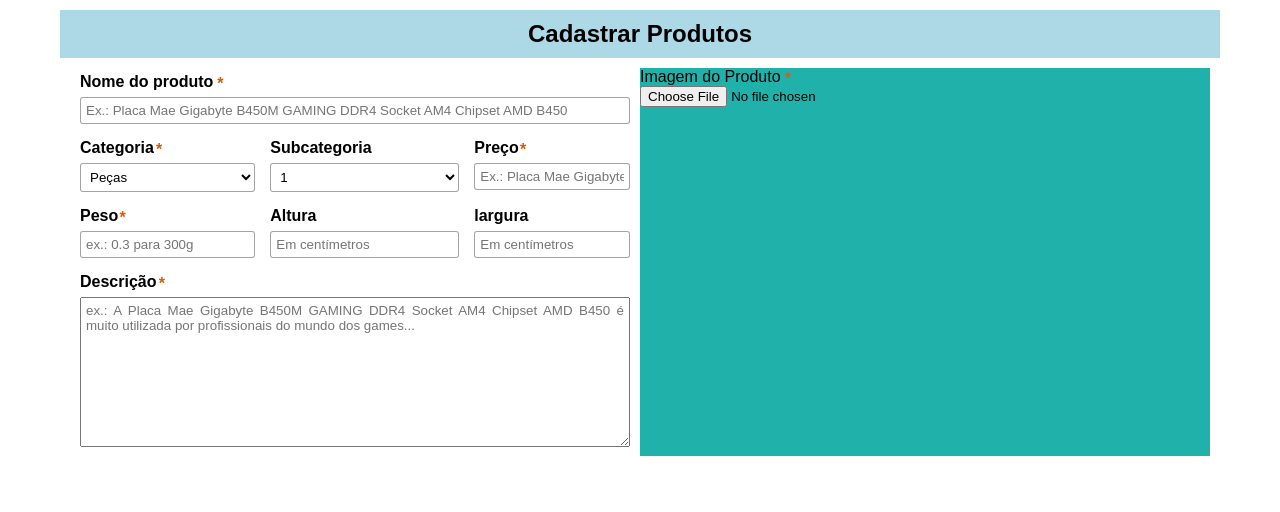
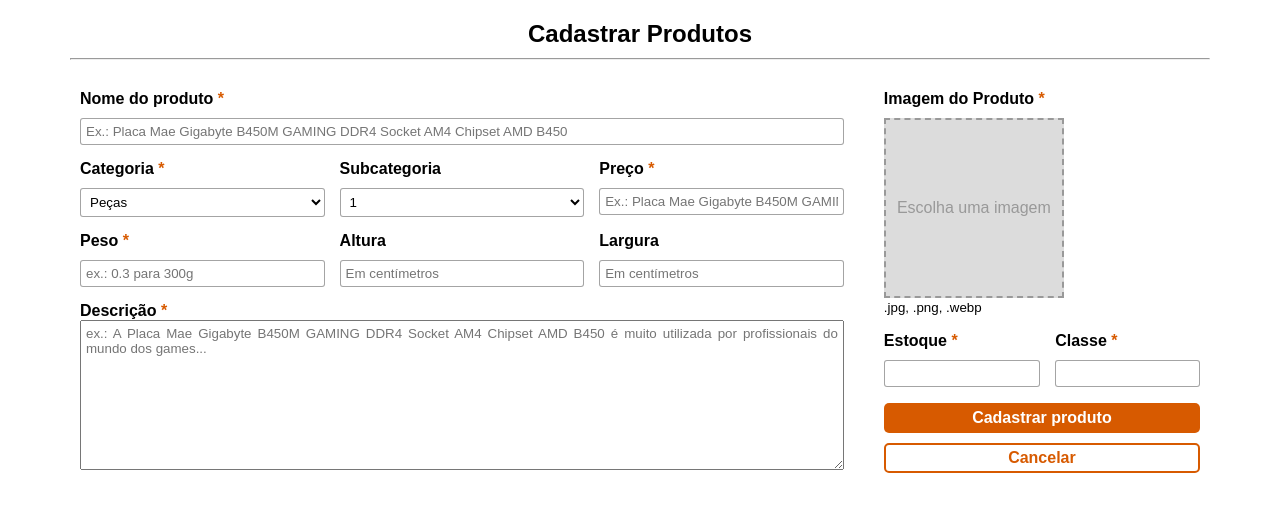
Before and after one commit to babi-barbato/TechAbc, a PHP site: page /pages/cadastro_produtos.html in a window 1280 px wide. Shown: the part 107-619 px from the top of the page. Run offline with PHP 8.4, Linux system fonts and the light colour scheme.

Commit message:
Andamento (e quase finalização) da página de Cadastro de Produtos

```diff
--- a/assets/css/cadastro-produtos.css
+++ b/assets/css/cadastro-produtos.css
@@ -1,37 +1,53 @@
 @import url("style-global.css");
+
+:root {
+    --orange: #D75A00;
+    --blue: #0066FF;
+}
+
+span[required] {
+    color: var(--orange) !important;
+}
+
 .container {
     margin: 20px 60px;
 }
 .container > .title {
-    background-color: lightblue;
     padding: 10px;
     text-align: center;
 }
 .container .form-container form {
     padding: 10px;
+    gap: 20px;
 }
-.container .form-container form .left,
+.container .form-container form .left {
+    width: 70%;
+}
+
 .container .form-container form .right {
-    width: 50%;
+    width: 30%;
 }
 
 /* LEFT BOX */
-.container .form-container form .left {
+.container .form-container form > .left {
     grid-template-areas:
     "box1 box1 box1 box1 box1 box1"
     "box2 box2 box3 box3 box4 box4"
     "box5 box5 box6 box6 box7 box7"
     "box8 box8 box8 box8 box8 box8";
-    padding: 5px 10px;
+    padding: 10px;
     gap: 15px;
 }
 .container .form-container form .left .item input,
-.container .form-container form .left .item select {
+.container .form-container form .left .item select,
+.container .form-container form .right .item input,
+.container .form-container form .right .item select {
     width: 100%;
     padding: 5px;
     border: 1px solid rgba(0, 0, 0, 0.358);
     border-radius: 3px;
     background-color: #fff;
+    margin-top: 10px;
 }
 .container .form-container form .left .item textarea {
     width: 100%;
@@ -39,9 +55,10 @@
     padding: 5px;
     text-align: justify;
 }
-.container .form-container form .left .item label {
-    margin-bottom: 6px;
+.container .form-container form .left .item label,
+.container .form-container form .right .item label {
     font-weight: 600;
+    display: block;
 }
 .container .form-container form .left .item:nth-child(1) {
     grid-area: box1;
@@ -68,19 +85,83 @@
     grid-area: box8;
 }
 
+/* RIGHT BOX */
 .container .form-container form .right {
-    background-color: lightseagreen;
+    /* background-color: lightseagreen; */
+    padding: 10px;
+    grid-template-areas:
+    "box1 box1"
+    "box2 box3"
+    "box4 box4";
+    gap: 15px;
+}
+.container .form-container form .right .item:nth-child(1){
+    grid-area: box1;
+}
+.container .form-container form .right .item:nth-child(2){
+    grid-area: box2;
+}
+.container .form-container form .right .item:nth-child(3){
+    grid-area: box3;
+}
+.container .form-container form .right .item .pick-image {
+    background-color: #dcdcdc;
+    width: 180px;
+    aspect-ratio: 16/16;
+    font-size: 16px;
+    color: #999;
+    cursor: pointer;
+    border-radius: 0px;
+    margin-top: 10px;
+    border: 2px dashed;
+    transition: all .3s ease;
+    display: flex;
+    align-items: center;
+    justify-content: center;
+}
+.container .form-container form .right .item .pick-image label {
+    height: 100%;
+    width: 100%;
+    cursor: pointer;
+}
+.container .form-container form .right .item .pick-image img.pictureImg {
+    width: 100%;
+}
+.container .form-container form .right .item .pick-image .picture_image {
+    font-weight: normal;
+}
+.container .form-container form .right .item .pick-image:hover {
+    background-color: #ccc;
+    color: #888;
+}
+.container .form-container form .right .item .image-box-right {
+    align-items: flex-end;
+}
+.container .form-container form .right .item .image-box-right > div > small {
+    color: #555;
 }
 
-.form-container form label {
-    position: relative;
-    display: block;
-    width: fit-content;
+.container .form-container form .right .buttons {
+    grid-area: box4;
 }
-label[required]::after {
-    content: "*";
-    position: absolute;
+.container .form-container form .right .buttons button[name='cadastrar'] {
+    border: none;
+    background-color: var(--orange);
+    color: #fff;
+    font-weight: 600;
+    font-size: 1em;
+    padding: 6px 10px;
+    width: 100%;
+    justify-content: center;
+    border-radius: 5px;
+    cursor: pointer;
+}
+.container .form-container form .right .buttons a.cancelar {
+    border: 2px solid var(--orange);
     color: var(--orange);
-    left: 103%;
-    top: 2px;
+    padding: 4px 7px;
+    font-weight: 600;
+    margin-top: 10px;
+    justify-content: center;
+    border-radius: 5px;
 }
--- /dev/null
+++ b/assets/js/imagePreview.js
@@ -0,0 +1,28 @@
+const inputFile = document.querySelector("#picture_input");
+const pictureImage = document.querySelector('.picture_image');
+const pictureImageTxt = "Escolha uma imagem";
+pictureImage.innerHTML = pictureImageTxt;
+
+inputFile.addEventListener('change', function(e) {
+    const inputTarget = e.target;
+    const file = inputTarget.files[0];
+
+    if (file) {
+        const reader = new FileReader();
+
+        reader.addEventListener('load', function(e) {
+            const readerTarget = e.target;
+
+            const img = document.createElement('img');
+            img.src = readerTarget.result;
+            img.classList.add('pictureImg');
+
+            pictureImage.innerHTML = '';
+            pictureImage.appendChild(img);
+        });
+
+        reader.readAsDataURL(file);
+    } else {
+        pictureImage.innerHTML = pictureImageTxt;
+    }
+});
--- a/pages/cadastro_produtos.html
+++ b/pages/cadastro_produtos.html
@@ -16,16 +16,17 @@
     <div class="container">
         <div class="title">
             <h2>Cadastrar Produtos</h2>
+            <hr>
         </div>
         <div class="form-container">
             <form action="" method="post" class="flex">
                 <div class="left grid">
                     <div class="item">
-                        <label required for="nomeProduto">Nome do produto</label>
+                        <label required for="nomeProduto">Nome do produto <span required>*</span></label>
                         <input required type="text" name="produtoNome" id="produtoNome" placeholder="Ex.: Placa Mae Gigabyte B450M GAMING DDR4 Socket AM4 Chipset AMD B450">
                     </div>
                     <div class="item">
-                        <label required for="nomeProduto">Categoria</label>
+                        <label required for="nomeProduto">Categoria <span required>*</span></label>
                         <select name="categorias" id="categorias">
                             <option value="">Peças</option>
                             <option value="">Acessórios</option>
@@ -43,11 +44,11 @@
                         </select>
                     </div>
                     <div class="item">
-                        <label required for="nomeProduto">Preço</label>
+                        <label required for="nomeProduto">Preço <span required>*</span></label>
                         <input required type="text" name="produtoNome" id="produtoNome" placeholder="Ex.: Placa Mae Gigabyte B450M GAMING DDR4 Socket AM4 Chipset AMD B450" pattern="">
                     </div>
                     <div class="item">
-                        <label required for="nomeProduto">Peso</label>
+                        <label required for="nomeProduto">Peso <span required>*</span></label>
                         <input required type="text" name="produtoNome" id="produtoNome" placeholder="ex.: 0.3 para 300g">
                     </div>
                     <div class="item">
@@ -55,18 +56,40 @@
                         <input required type="text" name="produtoNome" id="produtoNome" placeholder="Em centímetros">
                     </div>
                     <div class="item">
-                        <label for="nomeProduto">largura</label>
+                        <label for="nomeProduto">Largura</label>
                         <input required type="text" name="produtoNome" id="produtoNome" placeholder="Em centímetros">
                     </div>
                     <div class="item">
-                        <label required for="nomeProduto">Descrição</label>
+                        <label required for="nomeProduto">Descrição <span required>*</span></label>
                         <textarea name="descricao" id="descricao" placeholder="ex.: A Placa Mae Gigabyte B450M GAMING DDR4 Socket AM4 Chipset AMD B450 é muito utilizada por profissionais do mundo dos games...  "></textarea>
                     </div>
                 </div>
                 <div class="right grid">
                     <div class="item">
-                        <label required for="nomeProduto">Imagem do Produto</label>
-                        <input required type="file" name="produtoNome" id="produtoNome">
+                        <strong>Imagem do Produto <span required>*</span></strong>
+                        <div class="left">
+                            <label class="pick-image" for="picture_input">
+                                <span class="picture_image"></span>
+                            </label>
+                            <input style="display: none;" required type="file" name="produtoNome" id="picture_input" accept=".jpg, .jpeg, .png, .webp">
+                        </div>
+                        <div class="image-info">
+                            <small>.jpg, .png, .webp</small>
+                        </div>
+                    </div>
+                    <div class="item">
+                        <label for="produtoQtd">Estoque <span required>*</span></label>
+                        <input required type="text" name="produtoQtd" id="produtoQtd">
+                    </div>
+                    <div class="item">
+                        <label for="produtoQtd">Classe <span required>*</span></label>
+                        <input required type="text" name="produtoQtd" id="produtoQtd">
+                    </div>
+                    <div class="buttons">
+                        <button type="submit" name="cadastrar" class="flex">Cadastrar produto</button>
+                        <a href="#" class="cancelar flex">
+                            <span>Cancelar</span>
+                        </a>
                     </div>
                 </div>
             </form>
@@ -74,5 +97,6 @@
     </div>
 
     <script src="../assets/js/toggleMenu.js"></script>
+    <script src="../assets/js/imagePreview.js"></script>
 </body>
 </html>
```
